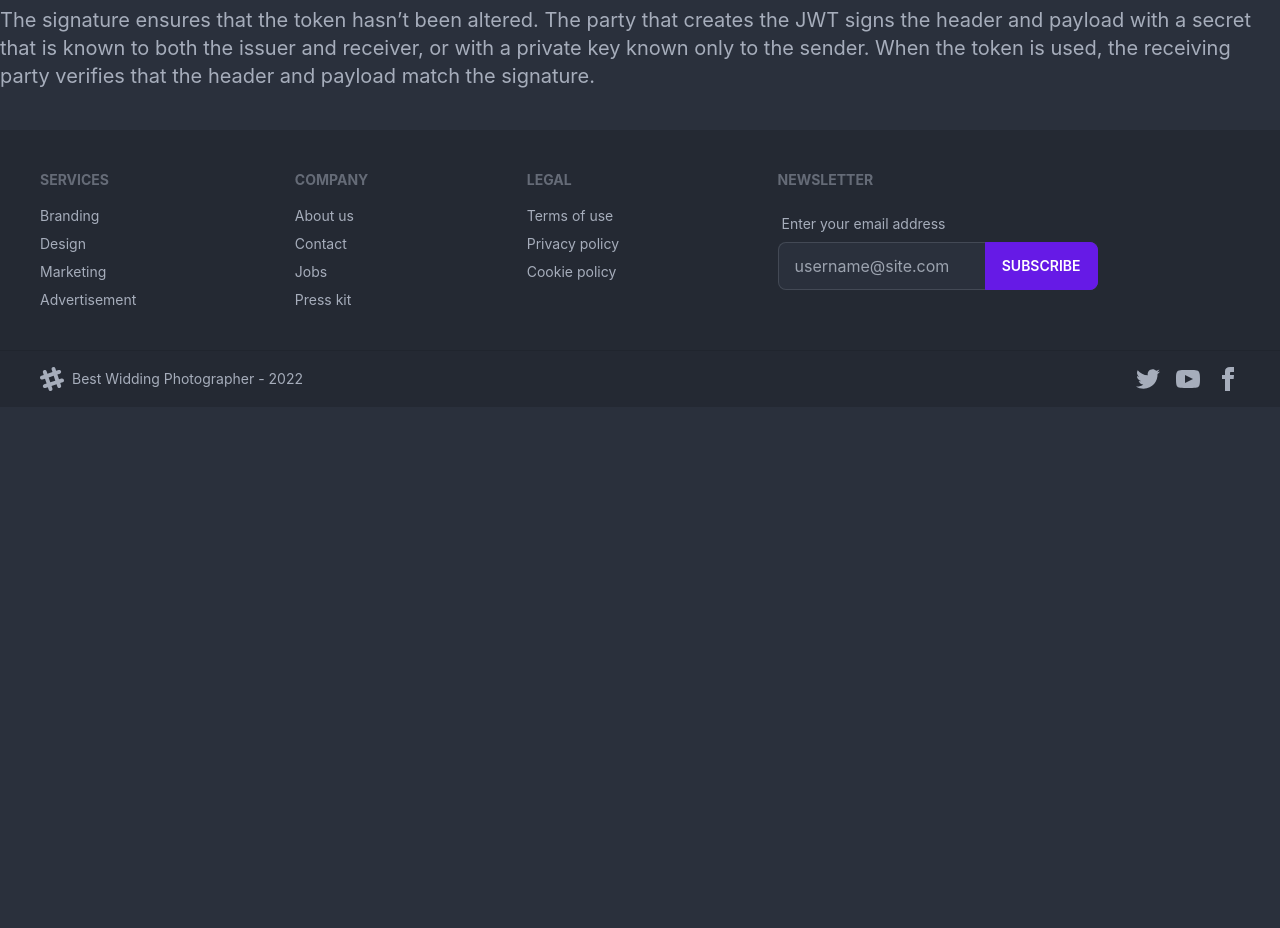
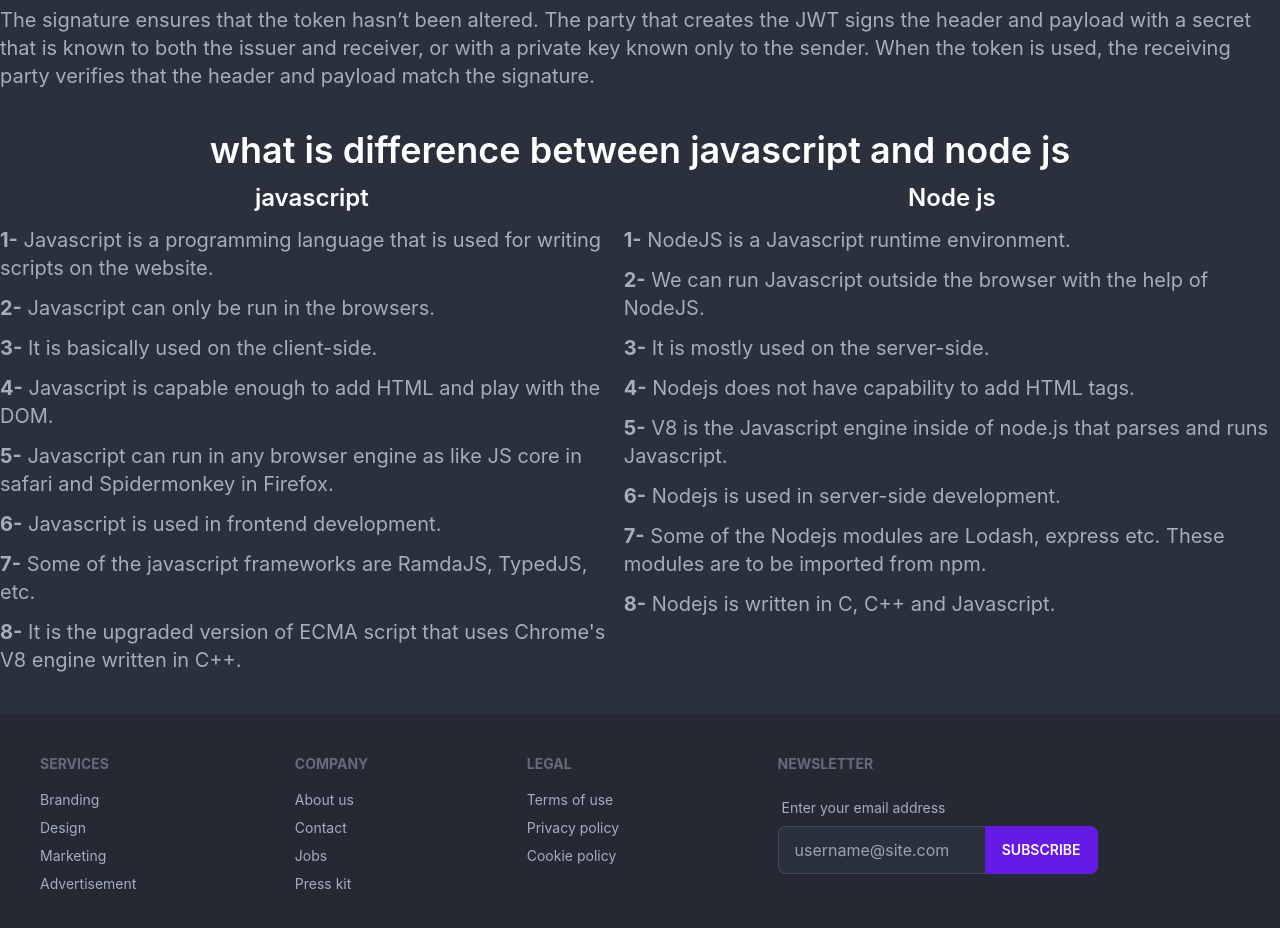
Before and after one commit to sl243/photography-client, a React (Create React App) app: page /blog in a window 1280 px wide. Shown: the part 1460-2388 px from the top of the page. Before the commit the page ends 1867 px from the top, so only its background shows below. Built offline with nearby package versions, Linux system fonts and the light colour scheme; no server answers.

Commit message:
added third question and answer in blog

```diff
--- a/src/Pages/Blog/Blog.js
+++ b/src/Pages/Blog/Blog.js
@@ -97,6 +97,68 @@ const Blog = () => {
                     The signature ensures that the token hasn’t been altered. The party that creates the JWT signs the header and payload with a secret that is known to both the issuer and receiver, or with a private key known only to the sender. When the token is used, the receiving party verifies that the header and payload match the signature.
                 </p>
             </div>
+            <div>
+                <h2 className='text-4xl mt-10 text-center text-white font-semibold'>what is difference between javascript and node js</h2>
+                <div className='flex'>
+
+                    <div>
+                        <h1 className='text-2xl text-center text-white font-semibold mt-3'>javascript</h1>
+                        <p className='text-xl mt-3'>
+                            <strong>1-</strong> Javascript is a programming language that is used for writing scripts on the website.
+                        </p>
+                        <p className='text-xl mt-3'>
+                            <strong>2-</strong> Javascript can only be run in the browsers.
+                        </p>
+                        <p className='text-xl mt-3'>
+                            <strong>3-</strong> It is basically used on the client-side.
+                        </p>
+                        <p className='text-xl mt-3'>
+                            <strong>4-</strong> Javascript is capable enough to add HTML and play with the DOM.
+                        </p>
+                        <p className='text-xl mt-3'>
+                            <strong>5-</strong> Javascript can run in any browser engine as like JS core in safari and Spidermonkey in Firefox.
+                        </p>
+                        <p className='text-xl mt-3'>
+                            <strong>6-</strong> Javascript is used in frontend development.
+                        </p>
+                        <p className='text-xl mt-3'>
+                            <strong>7-</strong> Some of the javascript frameworks are RamdaJS, TypedJS, etc.
+                        </p>
+                        <p className='text-xl mt-3'>
+                            <strong>8-</strong> 	It is the upgraded version of ECMA script that uses Chrome's V8 engine written in C++.
+                        </p>
+                    </div>
+                    <div>
+                        <h1 className='text-2xl text-center text-white font-semibold mt-3'>Node js</h1>
+                        <p className='text-xl mt-3'>
+                            <strong>1-</strong> NodeJS is a Javascript runtime environment.
+                        </p>
+                        <p className='text-xl mt-3'>
+                            <strong>2-</strong> We can run Javascript outside the browser with the help of NodeJS.
+                        </p>
+                        <p className='text-xl mt-3'>
+                            <strong>3-</strong> It is mostly used on the server-side.
+                        </p>
+                        <p className='text-xl mt-3'>
+                            <strong>4-</strong> Nodejs does not have capability to add HTML tags.
+                        </p>
+                        <p className='text-xl mt-3'>
+                            <strong>5-</strong> V8 is the Javascript engine inside of node.js that parses and runs Javascript.
+                        </p>
+                        <p className='text-xl mt-3'>
+                            <strong>6-</strong> Nodejs is used in server-side development.
+                        </p>
+                        <p className='text-xl mt-3'>
+                            <strong>7-</strong> Some of the Nodejs modules are Lodash, express etc. These modules are to be imported from npm.
+                        </p>
+                        <p className='text-xl mt-3'>
+                            <strong>8-</strong> Nodejs is written in C, C++ and Javascript.
+                        </p>
+                    </div>
+                    <div>
+                    </div>
+                </div>
+            </div>
         </div>
     );
 };
```
